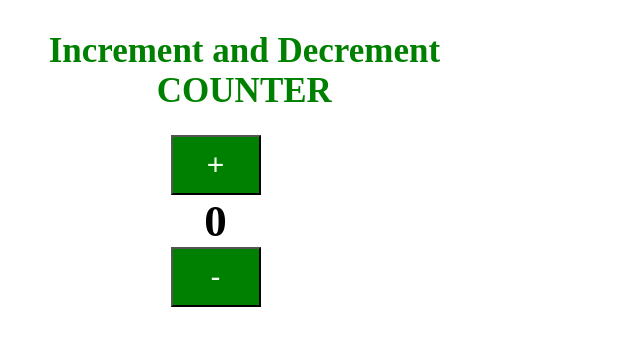
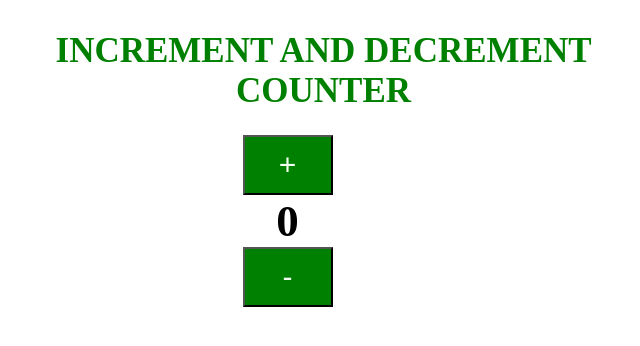
Before and after one commit to vinodkumar4/terraform-aws-nginx, a plain HTML site: page source/index.html in a window 1280 px wide. Shown: the whole page, without its empty margins (80-720 px from the left). Drawn offline with Linux system fonts and the light colour scheme.

Commit message:
Updated text to upper case

```diff
--- a/source/index.html
+++ b/source/index.html
@@ -59,7 +59,7 @@
 
 	<body>
 		<!-- give a suitable heading using h1 tag-->
-		<h1>Increment and Decrement COUNTER</h1>
+		<h1>INCREMENT AND DECREMENT COUNTER</h1>
 
 		<div ="container">
 			<!-- adding button and heading to show the digits -->
```
